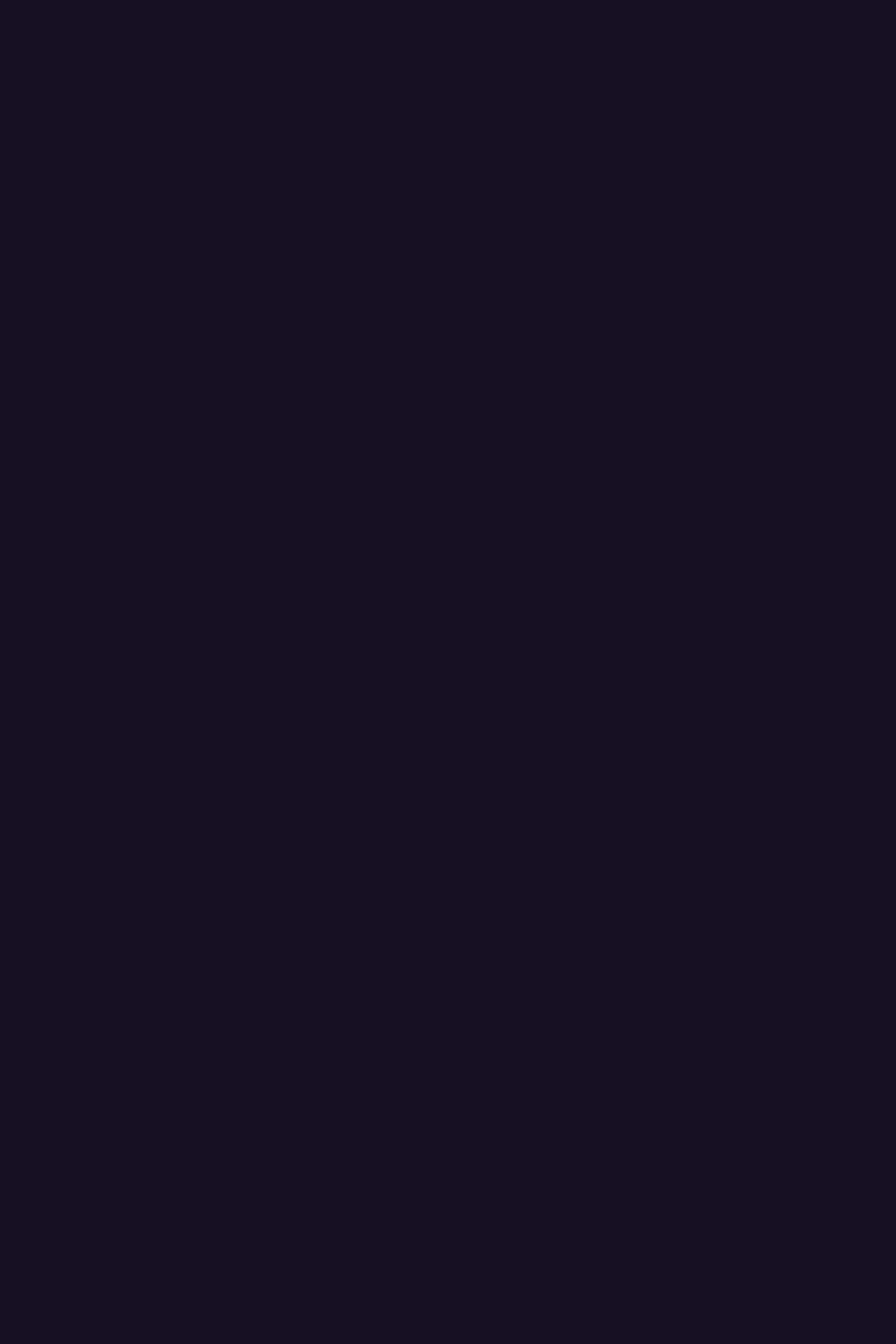
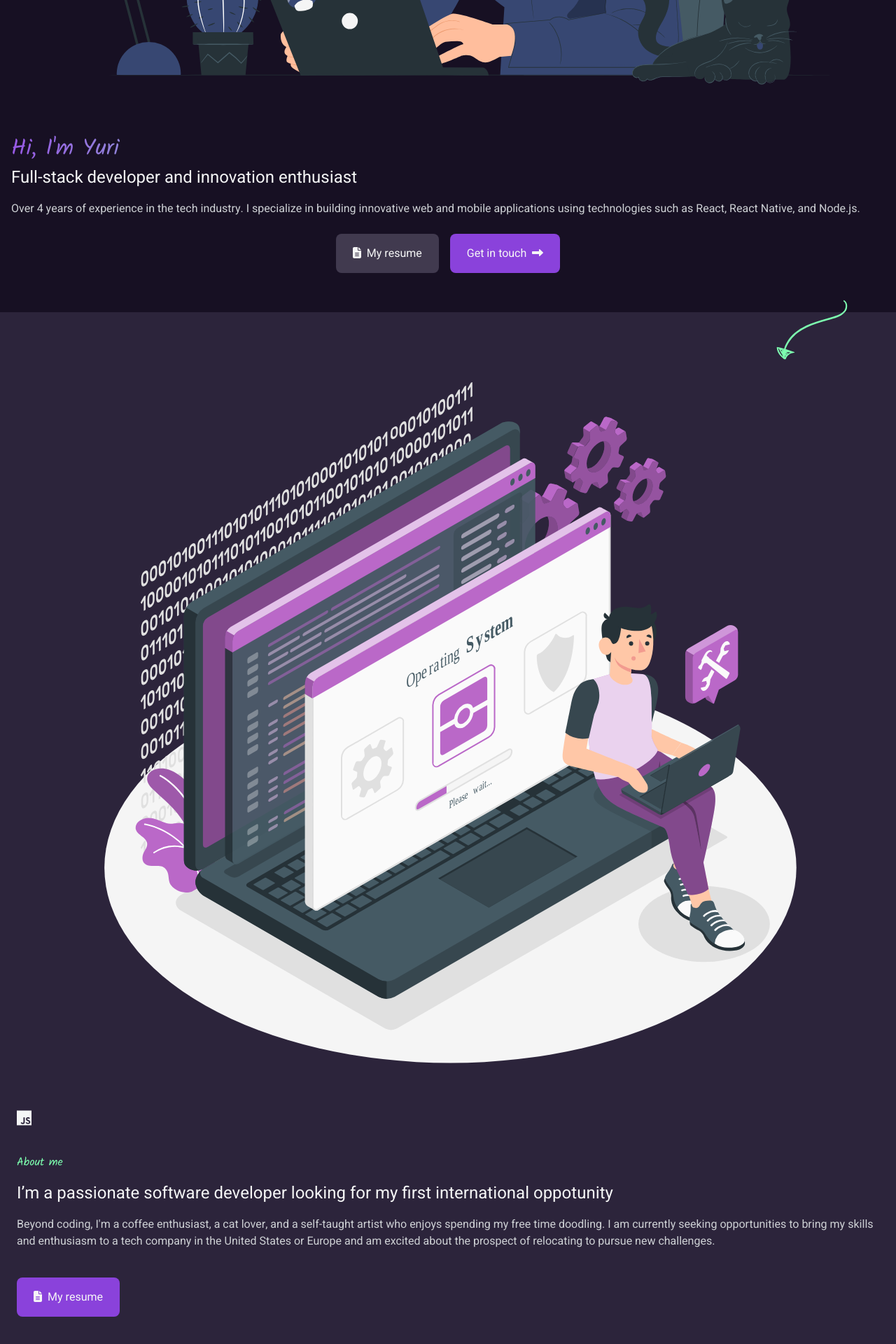
Before and after one commit to Player35Oficial/angular-strategic-portfolio, an Angular app: page / in a window 1280 px wide. Shown: the part 746-2666 px from the top of the page at 70% size. Before the commit the page ends 800 px from the top, so only its background shows below. Built offline with nearby package versions, Linux system fonts and the light colour scheme.

Commit message:
add more about me section

```diff
--- a/src/app/app.component.html
+++ b/src/app/app.component.html
@@ -1,5 +1,5 @@
 <header class="header">
-  <div class="log hs">LOGO</div>
+  <div class="logo hs">LOGO</div>
   <div class="header-components desktop">
     <nav class="nav-desktop-menu">
       <a href="#" class="menu-item">Home</a>
@@ -41,4 +41,70 @@
     </div>
   </div>
 </header>
-<h1 class="hs">Hello, Angular!</h1>
+<div class="initial-container">
+  <div class="main-presentation">
+    <div class="img-container">
+      <img src="../assets/telecommuting-animate.svg" alt="presentation image" />
+    </div>
+    <div class="info">
+      <h1 class="hs title">Hi, I'm Yuri</h1>
+      <div class="details">
+        <p class="role">Full-stack developer and innovation enthusiast</p>
+        <p class="auto-description">
+          Over 4 years of experience in the tech industry. I specialize in
+          building innovative web and mobile applications using technologies
+          such as React, React Native, and Node.js.
+        </p>
+      </div>
+    </div>
+  </div>
+  <div class="actions">
+    <app-button
+      class="reverse"
+      buttonLabel="My resume"
+      color="secondary reverse"
+      [buttonIcon]="resumeIcon"
+    ></app-button>
+    <app-button
+      buttonLabel="Get in touch"
+      color="primary"
+      [buttonIcon]="rightArrowIcon"
+    ></app-button>
+  </div>
+  <div class="arrow">
+    <img src="../assets/arrow.svg" alt="just an arrow pointing down" />
+  </div>
+</div>
+
+<div class="more-about-me-container">
+  <div class="image">
+    <img
+      src="../assets/operating system-amico.svg"
+      alt="a developer illustration sitting at a laptop"
+    />
+  </div>
+  <div class="info">
+    <div class="techs">
+      <fa-icon [icon]="jsIcon"></fa-icon>
+    </div>
+    <div class="about-me details">
+      <p class="hs">About me</p>
+      <p class="role">
+        I’m a passionate software developer looking for my first international
+        oppotunity
+      </p>
+      <p class="auto-description">
+        Beyond coding, I'm a coffee enthusiast, a cat lover, and a self-taught
+        artist who enjoys spending my free time doodling. I am currently seeking
+        opportunities to bring my skills and enthusiasm to a tech company in the
+        United States or Europe and am excited about the prospect of relocating
+        to pursue new challenges.
+      </p>
+    </div>
+  </div>
+  <app-button
+    [buttonIcon]="resumeIcon"
+    buttonLabel="My resume"
+    color="primary reverse"
+  ></app-button>
+</div>
--- a/src/app/app.component.scss
+++ b/src/app/app.component.scss
@@ -0,0 +1,88 @@
+@import "./styles/variables";
+
+.initial-container {
+  .title {
+    font-weight: 400;
+    background: var(--brand-gradient-horizontal, linear-gradient(90deg, #9955e8 0%, #7bffaf 50%));
+    -webkit-text-fill-color: transparent;
+    background-clip: text;
+    padding: 0 1rem;
+  }
+
+  .details {
+    display: flex;
+    flex-direction: column;
+    gap: 1rem;
+    padding: 0 1rem;
+
+    .role {
+      font-weight: 500;
+      font-size: 1.5rem;
+      line-height: 2rem;
+    }
+
+    .auto-description {
+      color: $text-secondary;
+      line-height: 1.5rem;
+    }
+  }
+
+  .actions {
+    padding: 1.5rem 1rem;
+    display: flex;
+    gap: 1rem;
+    justify-content: center;
+  }
+
+  position: relative;
+
+  .arrow {
+    position: absolute;
+    right: 4rem;
+  }
+}
+
+.more-about-me-container {
+  margin-top: 2rem;
+  padding: 4rem 1.5rem;
+  background-color: $surface-primary;
+  display: flex;
+  flex-direction: column;
+  gap: 2.5rem;
+
+  .image {
+    width: 80vw;
+    margin: 0 auto;
+  }
+
+  .info {
+    .techs {
+      font-size: 1.5rem;
+    }
+  }
+
+  .about-me {
+    margin-top: 2rem;
+
+    p:nth-child(1) {
+      color: $stroke-highlight;
+    }
+  }
+
+  .details {
+    display: flex;
+    flex-direction: column;
+    gap: 1rem;
+
+    .role {
+      font-weight: 500;
+      font-size: 1.5rem;
+      line-height: 2rem;
+    }
+
+    .auto-description {
+      color: $text-secondary;
+      line-height: 1.5rem;
+    }
+  }
+}
--- a/src/app/app.component.ts
+++ b/src/app/app.component.ts
@@ -1,6 +1,13 @@
-import { faBars, faSun, faXmark } from '@fortawesome/free-solid-svg-icons';
+import {
+  faBars,
+  faFileLines,
+  faRightLong,
+  faSun,
+  faXmark,
+} from '@fortawesome/free-solid-svg-icons';
 import { Component } from '@angular/core';
 import { fadeInOutAnimation } from './shared/icon-animations';
+import { faJs } from '@fortawesome/free-brands-svg-icons';
 
 @Component({
   selector: 'app-root',
@@ -13,6 +20,10 @@ export class AppComponent {
   isMenuOpen: boolean = false;
   sunIcon = faSun;
   burgerIcon = this.isMenuOpen ? faXmark : faBars;
+  jsIcon = faJs;
+
+  rightArrowIcon = faRightLong;
+  resumeIcon = faFileLines;
 
   toggleMenu() {
     let menu = document.querySelector('.header-components.mobile');
--- a/src/app/components/button/button.component.scss
+++ b/src/app/components/button/button.component.scss
@@ -58,3 +58,7 @@ button {
   align-items: center;
   font-size: 1.5rem;
 }
+
+.reverse {
+  flex-direction: row-reverse;
+}
--- a/src/app/styles/_variables.scss
+++ b/src/app/styles/_variables.scss
@@ -1,27 +1,27 @@
 // Brand colors
-$primary-color-500: #8A42DB;
-$primary-color-400: #9955E8;
-$secondary-color: #7DFFAF;
+$primary-color-500: #8a42db;
+$primary-color-400: #9955e8;
+$secondary-color: #7dffaf;
 
 // Surface colors
 $surface-background: #171023;
-$surface-primary: #2C243B;
-$surface-secondary: #413A4F;
-$surface-tertiary: #4E4563;
-$techs-color: #9955E8;
+$surface-primary: #2c243b;
+$surface-secondary: #413a4f;
+$surface-tertiary: #4e4563;
+$techs-color: #9955e8;
 
 // Text colors
-$text-primary: #F5F6F6;
-$text-secondary: #CDD0D4;
+$text-primary: #f5f6f6;
+$text-secondary: #cdd0d4;
 
 // Button
-$button-primary-default: #8A42DB;
-$button-primary-hover: #9955E8;
+$button-primary-default: #8a42db;
+$button-primary-hover: #9955e8;
 
 // Stroke
-$stroke-focus-state: #F5F6F6;
-$stroke-highlight: #7DFFAF;
-$stroke-base: #413A4F;
+$stroke-focus-state: #f5f6f6;
+$stroke-highlight: #7dffaf;
+$stroke-base: #413a4f;
 
 // shadow
 $card-shadow-color: rgba(125, 255, 175, 0.24);
```
Also changed, not shown: src/assets/arrow.svg (added), src/assets/operating system-amico.svg (added).
